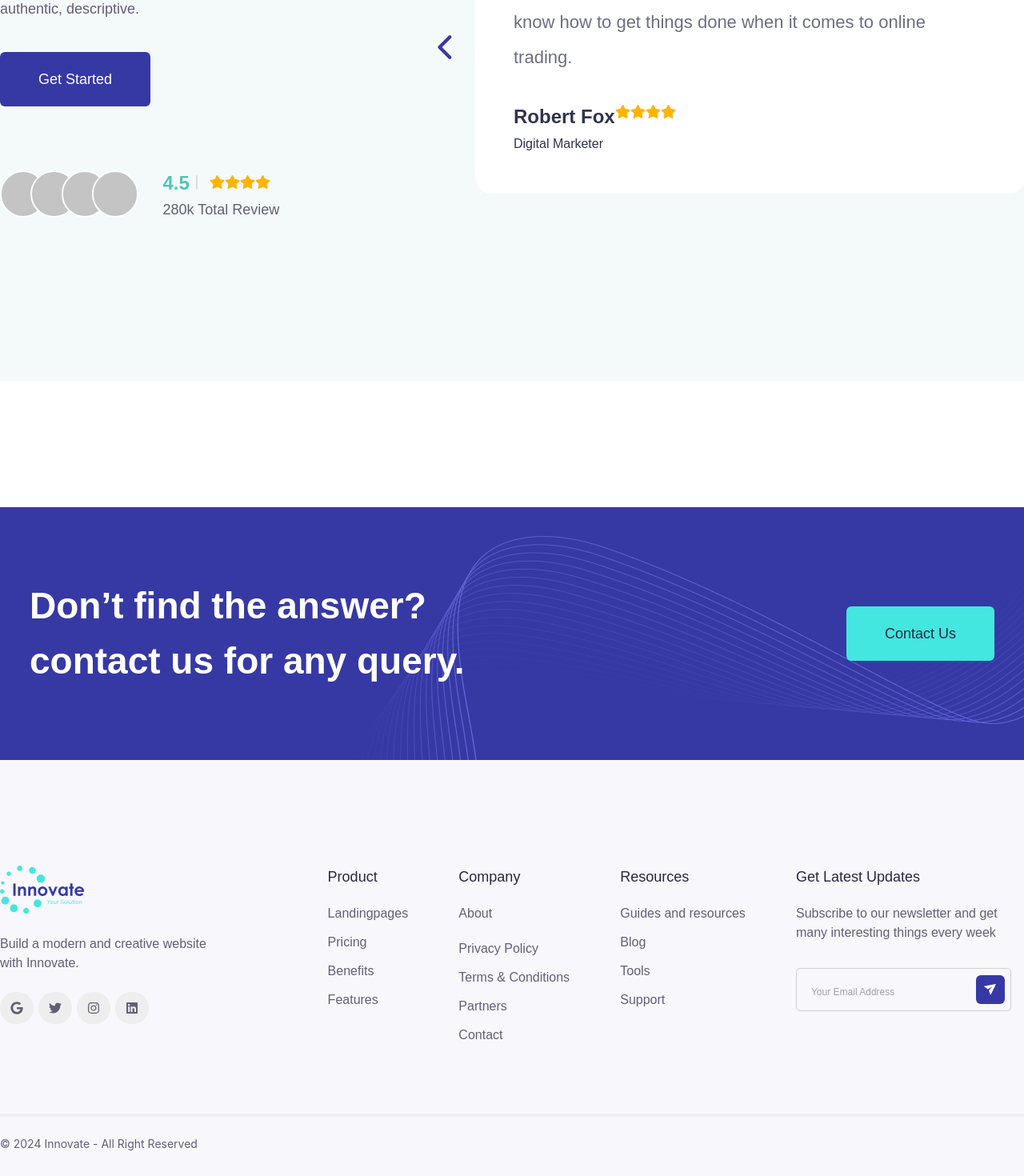
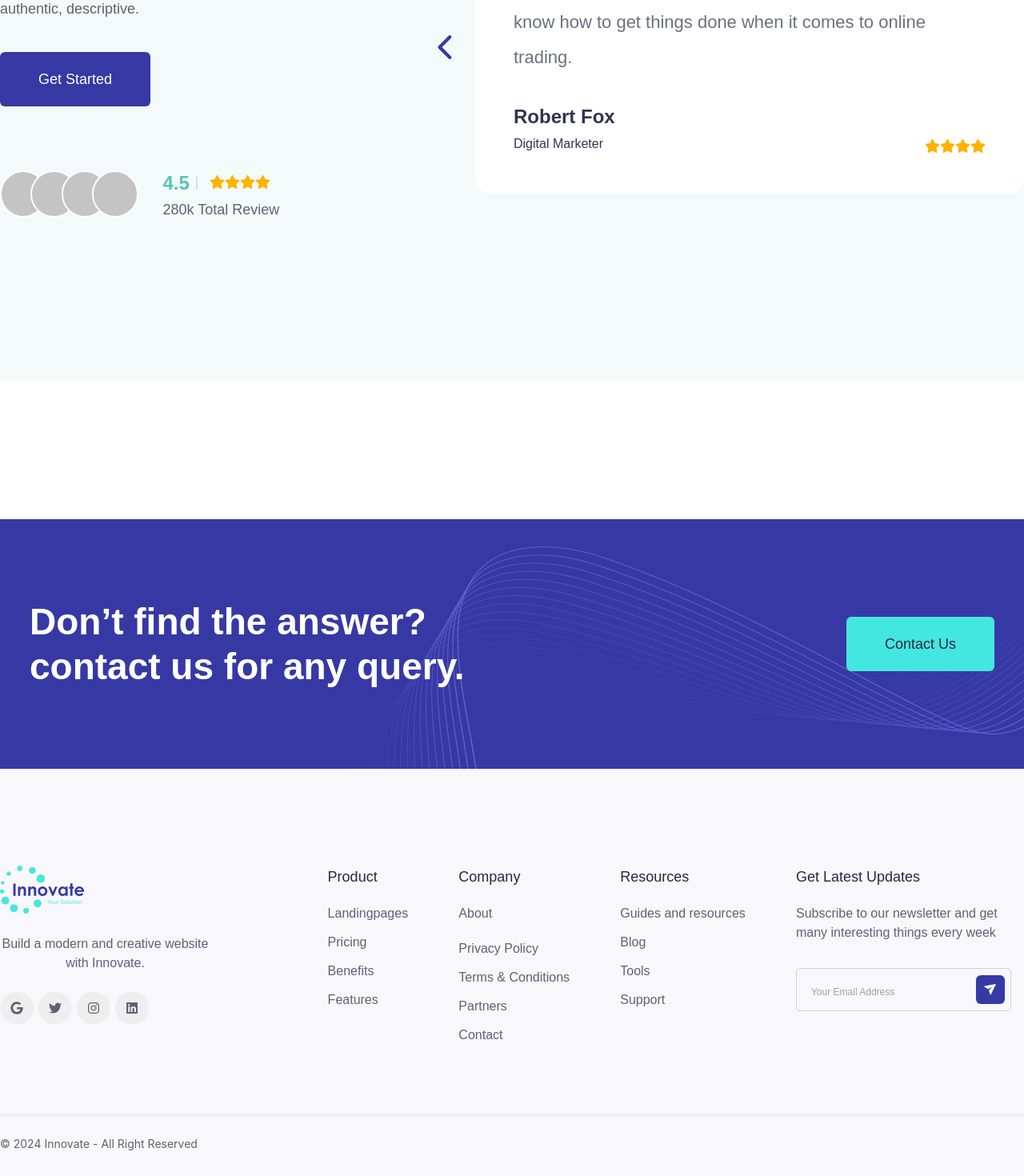
Before and after one commit to MonjurElahiTouheed/innovate-react, a React (Vite) app: page / in a window 1280 px wide. Shown: the part 6678-8148 px from the top of the page at 80% size. Built offline with nearby package versions, Linux system fonts and the light colour scheme.

Commit message:
made footer responsive

```diff
--- a/src/components/CTA/CTA.jsx
+++ b/src/components/CTA/CTA.jsx
@@ -2,10 +2,10 @@ import Container from "../Layout/Container";
 import Flex from "../Layout/Flex";
 const CTA = ({className}) => {
     return (
-        <section className={`mt-[160px] ${className}`}>
+        <section className={`md:mt-[160px] ${className}`}>
 
-                <Flex className="flex-col md:flex-row bg-[url(assets/ctaBg.png)] px-[102px] justify-between py-[100px] rounded-[20px] bg-no-repeat bg-center items-center">
-                    <h2 className="w-[577px] font-primary font-bold text-[46px] text-white">Don’t find the answer? contact us for any query.</h2>
+                <Flex className="flex-col md:flex-row bg-[url(assets/ctaBg.png)] px-[102px] justify-between py-[83px] md:py-[100px] rounded-[20px] bg-no-repeat bg-center items-center">
+                    <h2 className="w-[355px] leading-11 md:leading-[56px] md:w-[577px] font-primary font-bold text-center md:text-left text-3xl md:text-[46px] text-white">Don’t find the answer? contact us for any query.</h2>
                     <div>
                         <button className="bg-secondary px-12 py-5 font-secondary text-title text-lg font-medium rounded-md">Contact Us</button>
                     </div>
--- a/src/components/Footer/Footer.jsx
+++ b/src/components/Footer/Footer.jsx
@@ -6,13 +6,13 @@ import sendPlane from '../../assets/sendPlane.png';
 import CTA from '../CTA/CTA';
 const Footer = () => {
     return (
-        <footer className='mt-[315px] bg-[#F7F7FC] relative'>
-            <CTA className='absolute bottom-[509px] left-[50%] transform translate-x-[-50%] w-[1410px]'></CTA>
+        <footer className='md:mt-[315px] bg-[#F7F7FC] md:relative'>
+            <CTA className='md:absolute md:bottom-[509px] md:left-[50%] md:transform md:translate-x-[-50%] md:w-[1410px]'></CTA>
             <Container>
-                <Flex className='flex-col md:flex-row pt-[291px] justify-between'>
-                    <div className='w-[263px]'>
+                <Flex className='flex-col md:flex-row items-center md:items-start pt-[291px] justify-between'>
+                    <div className='w-[263px] flex flex-col items-center md:block'>
                         <img src={footerLogo} alt="" />
-                        <p className='font-secondary text-description text-base w-[263px] mt-[26px]'>Build a modern and creative website with Innovate.</p>
+                        <p className='font-secondary text-description text-base w-[263px] mt-[26px] text-center'>Build a modern and creative website with Innovate.</p>
                         <Flex className='gap-1.5 mt-6'>
                             <a className='bg-[#EEEEEE] w-[42px] h-[40px] rounded-full flex items-center justify-center'><FaGoogle color='#645E76' size={16}></FaGoogle></a>
                             <a className='bg-[#EEEEEE] w-[42px] h-[40px] rounded-full flex items-center justify-center'><FaTwitter color='#645E76' size={16}></FaTwitter></a>
--- a/src/components/Testimonial/Testimonial.jsx
+++ b/src/components/Testimonial/Testimonial.jsx
@@ -35,19 +35,28 @@ const Testimonial = () => {
         slidesToScroll: 1,
         nextArrow: <SampleNextArrow />,
         prevArrow: <SamplePrevArrow />,
-        arrows: true
+        responsive: [
+            {
+                breakpoint: 768,
+                settings: {
+                    arrows: false,
+                    autoplay: true,
+                    autoplaySpeed: 2000
+                }
+            }
+        ]
     };
     return (
         <section className="py-[200px] bg-[#F4FAFA] mt-[160px]">
             <Container>
-                <Flex className='flex-col md:flex-row items-center justify-between'>
-                    <div>
-                        <h2 className="font-primary text-[46px] text-title font-bold w-[594px]">What they are talking
+                <Flex className='flex-col md:flex-row items-center justify-between gap-y-30 md:gap-y-0'>
+                    <div className="text-center md:text-left">
+                        <h2 className="font-primary text-[46px] text-title font-bold md:w-[594px]">What they are talking
                             about us?</h2>
-                        <p className="font-secondary text-lg text-description w-[503px] mt-5">testimonials are evidence of customers talking about your product or service in their own words. At their best, they are authentic, descriptive.</p>
+                        <p className="font-secondary text-lg text-description md:w-[503px] mt-5">testimonials are evidence of customers talking about your product or service in their own words. At their best, they are authentic, descriptive.</p>
                         <button className="mt-10 bg-primary rounded-md font-secondary font-medium text-lg text-white px-12 py-5">Get Started</button>
 
-                        <Flex className='mt-20 gap-[30.26px]'>
+                        <Flex className='mt-20 justify-around md:justify-normal md:gap-[30.26px]'>
                             <div className="flex">
                                 <div className="w-[58.31px] h-[58.72px] rounded-full bg-[#C4C4C4] border-2 border-white"></div>
                                 <div className="-ml-5 w-[58.31px] h-[58.72px] rounded-full bg-[#C4C4C4] border-2 border-white"></div>
@@ -71,12 +80,12 @@ const Testimonial = () => {
                         </Flex>
                     </div>
 
-                    <Slider {...settings} className="w-[687px]">
+                    <Slider {...settings} className="w-[88%] md:w-[687px]">
                         <div>
                             {/* slider content starts */}
                             <div className="px-12 pt-16 pb-[50px] bg-white rounded-[20px] relative mt-20">
-                                <p className="font-secondary text-[22px] text-[#6C6E81] leading-[44px] w-[567px]">“Wow. Amazing company amazing Expert Manager. They know how to get things done when it comes to online trading. </p>
-                                <Flex className='mt-9'>
+                                <p className="font-secondary text-[22px] text-[#6C6E81] leading-[44px] md:w-[567px]">“Wow. Amazing company amazing Expert Manager. They know how to get things done when it comes to online trading. </p>
+                                <Flex className='justify-between items-end mt-9'>
                                     <div>
                                         <h5 className="font-primary font-bold text-2xl text-[#30344E]">Robert Fox</h5>
                                         <p className="font-secondary text-base text-[#30344E] mt-1.5">Digital Marketer</p>
@@ -95,8 +104,8 @@ const Testimonial = () => {
                         <div>
                             {/* slider content starts */}
                             <div className="px-12 pt-16 pb-[50px] bg-white rounded-[20px] relative mt-20">
-                                <p className="font-secondary text-[22px] text-[#6C6E81] leading-[44px] w-[567px]">“Wow. Amazing company amazing Expert Manager. They know how to get things done when it comes to online trading. </p>
-                                <Flex className='mt-9'>
+                                <p className="font-secondary text-[22px] text-[#6C6E81] leading-[44px] md:w-[567px]">“Wow. Amazing company amazing Expert Manager. They know how to get things done when it comes to online trading. </p>
+                                <Flex className='justify-between items-end mt-9'>
                                     <div>
                                         <h5 className="font-primary font-bold text-2xl text-[#30344E]">Robert Fox</h5>
                                         <p className="font-secondary text-base text-[#30344E] mt-1.5">Digital Marketer</p>
@@ -115,8 +124,8 @@ const Testimonial = () => {
                         <div>
                             {/* slider content starts */}
                             <div className="px-12 pt-16 pb-[50px] bg-white rounded-[20px] relative mt-20">
-                                <p className="font-secondary text-[22px] text-[#6C6E81] leading-[44px] w-[567px]">“Wow. Amazing company amazing Expert Manager. They know how to get things done when it comes to online trading. </p>
-                                <Flex className='mt-9'>
+                                <p className="font-secondary text-[22px] text-[#6C6E81] leading-[44px] md:w-[567px]">“Wow. Amazing company amazing Expert Manager. They know how to get things done when it comes to online trading. </p>
+                                <Flex className='justify-between items-end mt-9'>
                                     <div>
                                         <h5 className="font-primary font-bold text-2xl text-[#30344E]">Robert Fox</h5>
                                         <p className="font-secondary text-base text-[#30344E] mt-1.5">Digital Marketer</p>
@@ -135,8 +144,8 @@ const Testimonial = () => {
                         <div>
                             {/* slider content starts */}
                             <div className="px-12 pt-16 pb-[50px] bg-white rounded-[20px] relative mt-20">
-                                <p className="font-secondary text-[22px] text-[#6C6E81] leading-[44px] w-[567px]">“Wow. Amazing company amazing Expert Manager. They know how to get things done when it comes to online trading. </p>
-                                <Flex className='mt-9'>
+                                <p className="font-secondary text-[22px] text-[#6C6E81] leading-[44px] md:w-[567px]">“Wow. Amazing company amazing Expert Manager. They know how to get things done when it comes to online trading. </p>
+                                <Flex className='justify-between items-end mt-9'>
                                     <div>
                                         <h5 className="font-primary font-bold text-2xl text-[#30344E]">Robert Fox</h5>
                                         <p className="font-secondary text-base text-[#30344E] mt-1.5">Digital Marketer</p>
@@ -155,8 +164,8 @@ const Testimonial = () => {
                         <div>
                             {/* slider content starts */}
                             <div className="px-12 pt-16 pb-[50px] bg-white rounded-[20px] relative mt-20">
-                                <p className="font-secondary text-[22px] text-[#6C6E81] leading-[44px] w-[567px]">“Wow. Amazing company amazing Expert Manager. They know how to get things done when it comes to online trading. </p>
-                                <Flex className='mt-9'>
+                                <p className="font-secondary text-[22px] text-[#6C6E81] leading-[44px] md:w-[567px]">“Wow. Amazing company amazing Expert Manager. They know how to get things done when it comes to online trading. </p>
+                                <Flex className='justify-between items-end mt-9'>
                                     <div>
                                         <h5 className="font-primary font-bold text-2xl text-[#30344E]">Robert Fox</h5>
                                         <p className="font-secondary text-base text-[#30344E] mt-1.5">Digital Marketer</p>
@@ -175,8 +184,8 @@ const Testimonial = () => {
                         <div>
                             {/* slider content starts */}
                             <div className="px-12 pt-16 pb-[50px] bg-white rounded-[20px] relative mt-20">
-                                <p className="font-secondary text-[22px] text-[#6C6E81] leading-[44px] w-[567px]">“Wow. Amazing company amazing Expert Manager. They know how to get things done when it comes to online trading. </p>
-                                <Flex className='mt-9'>
+                                <p className="font-secondary text-[22px] text-[#6C6E81] leading-[44px] md:w-[567px]">“Wow. Amazing company amazing Expert Manager. They know how to get things done when it comes to online trading. </p>
+                                <Flex className='justify-between items-end mt-9'>
                                     <div>
                                         <h5 className="font-primary font-bold text-2xl text-[#30344E]">Robert Fox</h5>
                                         <p className="font-secondary text-base text-[#30344E] mt-1.5">Digital Marketer</p>
```
